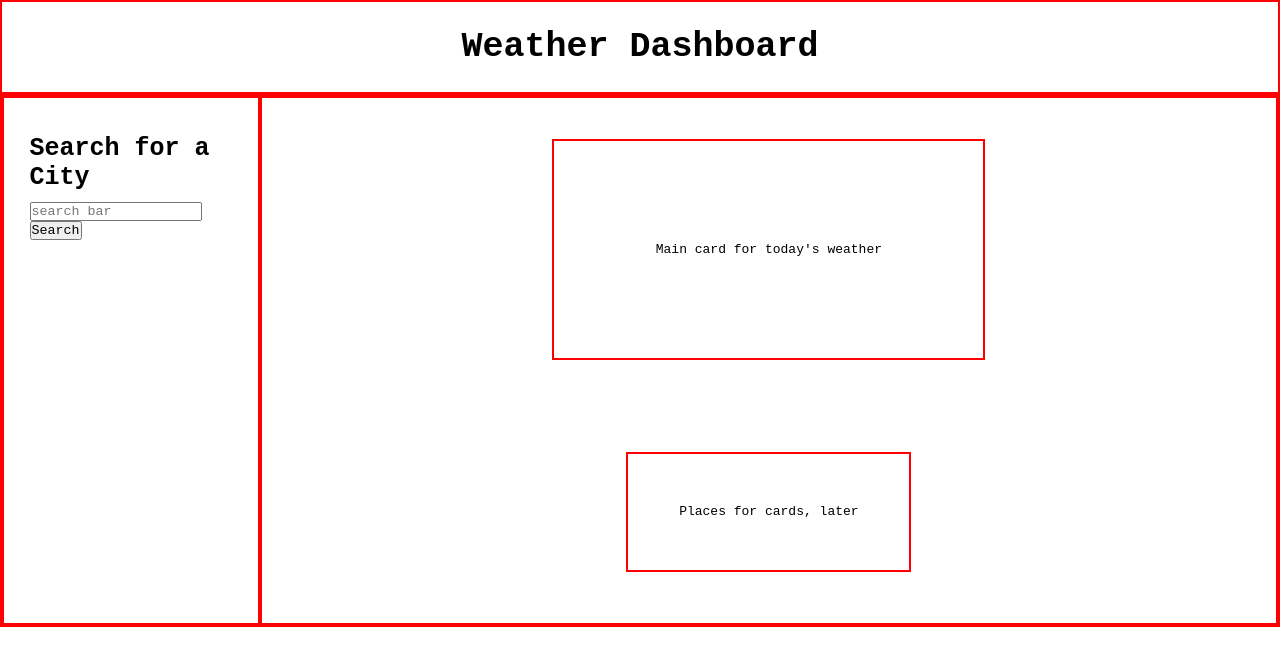
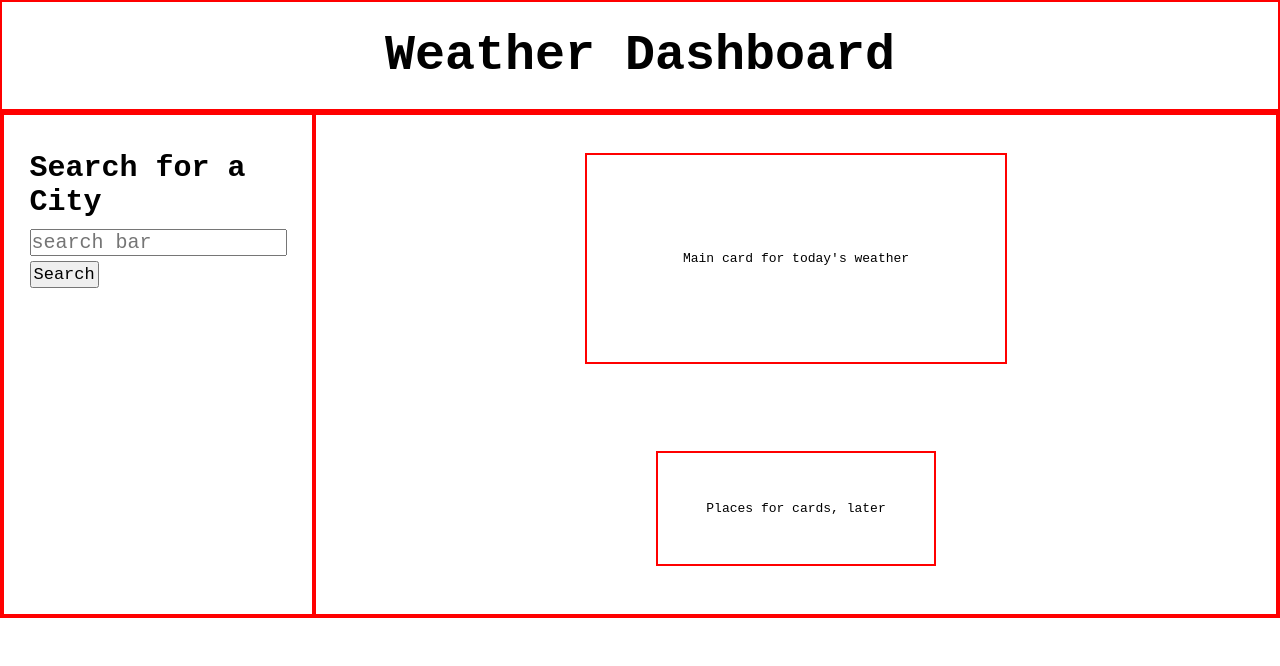
Before and after one commit to gonz951/weather-dashboard-dir, a plain HTML site: page index.html in a window 1280 px wide. Drawn offline with Linux system fonts and the light colour scheme.

Commit message:
added some css to the button class, changed some font sizes

```diff
--- a/assets/css/style.css
+++ b/assets/css/style.css
@@ -9,7 +9,7 @@ header {
     padding: 25px;
     border: 2px red solid;
     h1 {
-        font-size: 35px;
+        font-size: 50px;
     }
 }
 
@@ -44,13 +44,19 @@ main {
     padding: 2%;
     border: 2px red solid;
     h2 {
-        font-size: 25px;
+        font-size: 30px;
         padding: 10px 0;
+    }
+    input {
+        font-size: 20px;
     }
 }
 
 .btn {
     display: inline-block;
+    padding: 2px;
+    margin: 5px 0;
+    font-size: 17px;
 }
 
 .dashboard {
```
